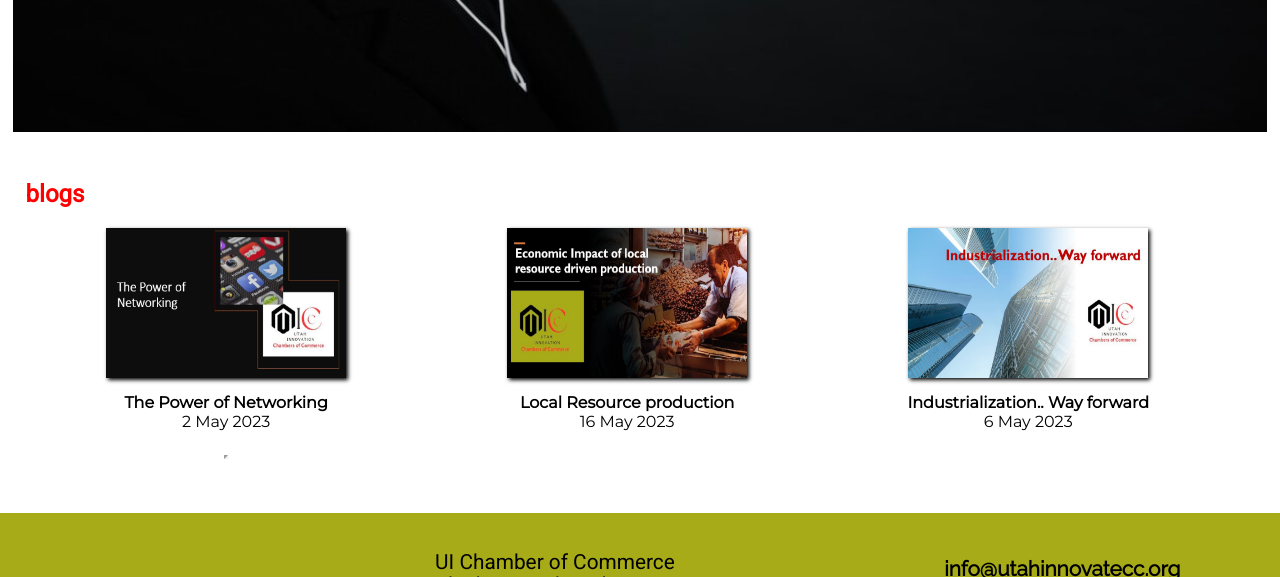
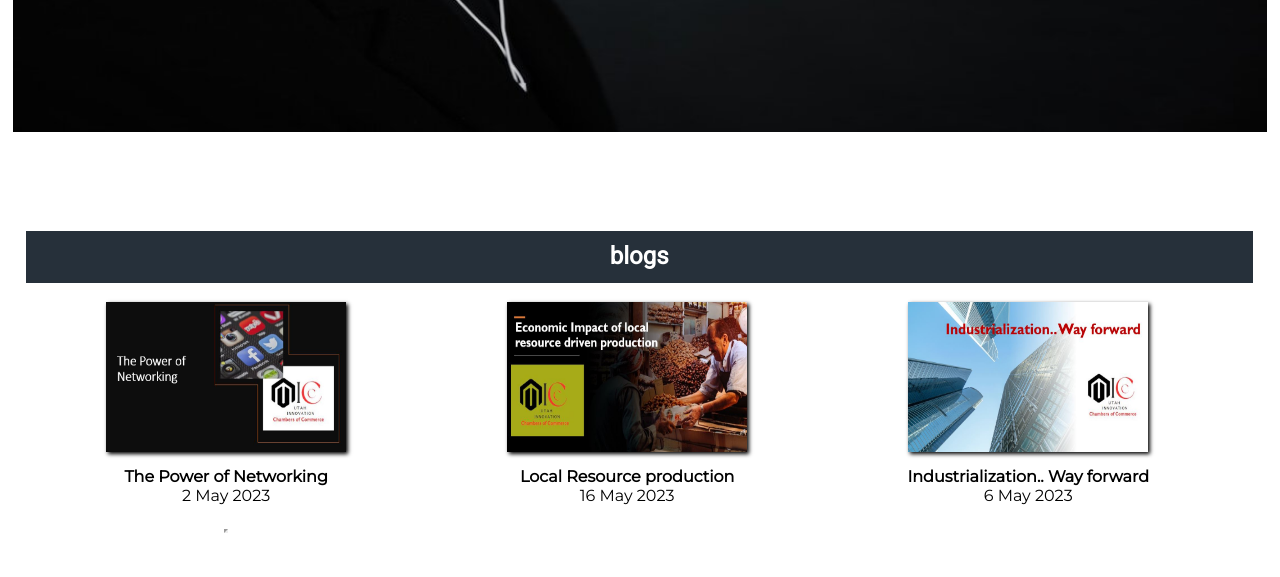
Before and after one commit to kgodfreyokonkwo/WDD230, a plain HTML site: page chamber/index.html in a window 1280 px wide. Shown: the part 1780-2357 px from the top of the page. Drawn offline with Linux system fonts and the light colour scheme; files that its build step writes are made by us from their sources.

Commit message:
further updates

```diff
--- a/chamber/styles/large.css
+++ b/chamber/styles/large.css
@@ -202,7 +202,7 @@
     }
 
     #blog {
-        margin-top: 100px;
+        margin-top: 150px;
     }
     .logo {
         display: block;
--- a/chamber/styles/medium.css
+++ b/chamber/styles/medium.css
@@ -59,7 +59,7 @@
         grid-column: 1/4;
         grid-row: 1/2;
         width: 100%;
-        text-align: left;
+        text-align: center;
         font-family: "Roboto";
         font-size: 1.5em;
         word-spacing: 45px;
--- a/chamber/styles/small.css
+++ b/chamber/styles/small.css
@@ -246,11 +246,16 @@ hr {
     margin-bottom: 50px;
 }
 #blog-intro {
-    text-align: left;
     font-family: "Roboto";
     font-size: 1.5em;
     word-spacing: 45px;
-    color: #FF0000;
+    color: white;
+    display: flex;
+    background-color: #26303a;
+    padding: 1%;
+    text-align: center;
+    justify-content: center;
+    width: 98%;
 }
 #blog-1, #blog-2, #blog-3 {
     text-align: center;
```
Also changed, not shown: chamber/index.html (+0 -1 lines).
